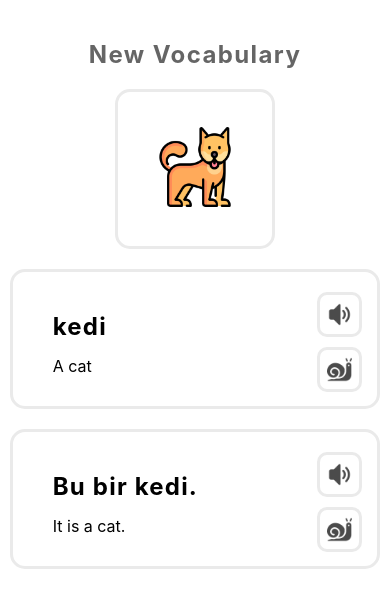
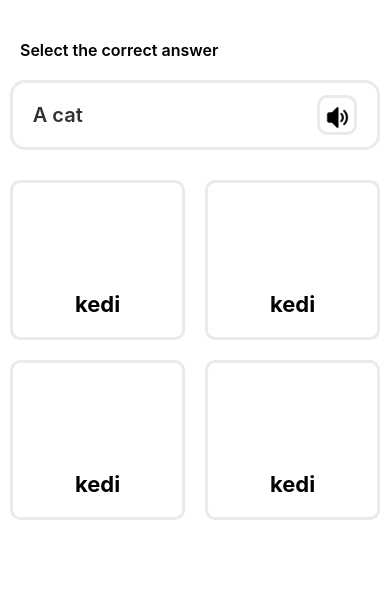
Before and after one commit to etrafa/first_react_native_app, a React Native app: screen / in a window 390 px wide. Shown: the top 608 px of the page. Built offline with nearby package versions, Linux system fonts and the light colour scheme.

Commit message:
multiple choice with picture component added.

```diff
--- a/App.tsx
+++ b/App.tsx
@@ -1,12 +1,11 @@
 import { StatusBar } from "expo-status-bar";
 import { StyleSheet, Text, View } from "react-native";
-import LessonCart from "./src/components/LessonCart";
-import NewVocabulary from "./src/components/NewVocabulary";
+import MultipleChoice from "./src/components/MultipleChoiceWithPicture";
 
 export default function App() {
   return (
     <View style={styles.container}>
-      <NewVocabulary />
+      <MultipleChoice />
     </View>
   );
 }
--- /dev/null
+++ b/src/components/MultipleChoiceWithPicture.tsx
@@ -0,0 +1,105 @@
+import { View, Text, StyleSheet, Image } from "react-native";
+import React from "react";
+
+const MultipleChoiceWithPicture = () => {
+  return (
+    <View>
+      <Text style={styles.header}>Select the correct answer</Text>
+      <View style={styles.wordContainer}>
+        <Text style={styles.text}>A cat</Text>
+        <View style={styles.volumeContainer}>
+          <Image
+            style={styles.icon}
+            source={require("../../assets/icons/volume.png")}
+          />
+        </View>
+      </View>
+      <View style={styles.choiceContainer}>
+        <View style={styles.option}>
+          <Text style={styles.optionText}>kedi</Text>
+        </View>
+        <View style={styles.option}>
+          <Text style={styles.optionText}>kedi</Text>
+        </View>
+        <View style={styles.option}>
+          <Text style={styles.optionText}>kedi</Text>
+        </View>
+        <View style={styles.option}>
+          <Text style={styles.optionText}>kedi</Text>
+        </View>
+      </View>
+    </View>
+  );
+};
+
+export default MultipleChoiceWithPicture;
+
+const styles = StyleSheet.create({
+  header: {
+    paddingTop: 40,
+    paddingHorizontal: 20,
+    fontSize: 16,
+    fontWeight: "600",
+  },
+  wordContainer: {
+    width: "95%",
+    height: 70,
+    borderWidth: 3,
+    borderColor: "#EAEAEA",
+    borderRadius: 15,
+    marginLeft: "auto",
+    marginRight: "auto",
+    paddingHorizontal: 20,
+    marginTop: 20,
+    display: "flex",
+    flexDirection: "row",
+    justifyContent: "space-between",
+    alignItems: "center",
+  },
+
+  text: {
+    fontSize: 20,
+    fontWeight: "600",
+    opacity: 0.8,
+  },
+
+  volumeContainer: {
+    width: 40,
+    height: 40,
+    borderWidth: 3,
+    borderColor: "#EAEAEA",
+    borderRadius: 10,
+  },
+  icon: {
+    width: 25,
+    height: 25,
+    marginTop: 7,
+    marginLeft: "auto",
+    marginRight: "auto",
+  },
+  choiceContainer: {
+    flex: 1,
+    flexDirection: "row",
+    justifyContent: "space-between",
+    flexWrap: "wrap",
+    marginTop: 20,
+  },
+  option: {
+    width: "45%",
+    height: 160,
+    borderWidth: 3,
+    borderColor: "#EAEAEA",
+    borderRadius: 10,
+    marginLeft: "auto",
+    marginRight: "auto",
+    marginVertical: 10,
+    display: "flex",
+    alignItems: "center",
+    justifyContent: "flex-end",
+  },
+  optionText: {
+    fontSize: 22,
+    fontWeight: "700",
+    marginBottom: 20,
+  },
+});
```
